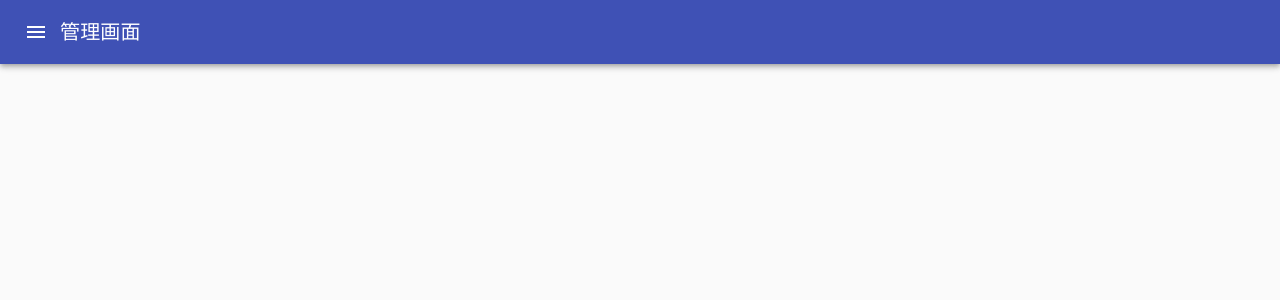
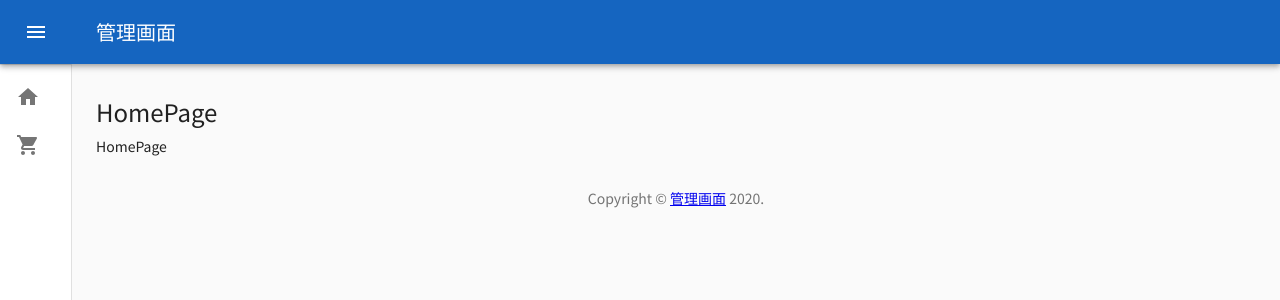
Before and after one commit to choimake/practice-material-ui, a React (Create React App) app: page / in a window 1280 px wide. Shown: the top 300 px of the page. Built offline with nearby package versions, Linux system fonts and the light colour scheme.

Commit message:
GenericTemplateにdrawerとmainを追加

```diff
--- a/src/components/templates/GenericTemplate.js
+++ b/src/components/templates/GenericTemplate.js
@@ -1,43 +1,185 @@
-import React from "react";
-import { createStyles, makeStyles } from "@material-ui/core/styles";
+import React, { useState } from "react";
+import clsx from "clsx";
+import {
+  createStyles,
+  makeStyles,
+  ThemeProvider,
+  createMuiTheme,
+} from "@material-ui/core/styles";
+import * as colors from "@material-ui/core/colors";
 import { PropTypes } from "prop-types";
 import {
   AppBar,
+  Box,
+  Container,
   CssBaseline,
+  Divider,
+  Drawer,
   IconButton,
   Toolbar,
   Typography,
 } from "@material-ui/core";
+import List from "@material-ui/core/List";
+import { Link } from "react-router-dom";
 import MenuIcon from "@material-ui/icons/Menu";
+import HomeIcon from "@material-ui/icons/Home";
+import ShoppingCartIcon from "@material-ui/icons/ShoppingCart";
+import ChevronLeftIcon from "@material-ui/icons/ChevronLeft";
+import ListItem from "@material-ui/core/ListItem";
+import ListItemIcon from "@material-ui/core/ListItemIcon";
+import ListItemText from "@material-ui/core/ListItemText";
+
+const drawerWidth = 240;
+
+const theme = createMuiTheme({
+  typography: {
+    fontFamily: [
+      "Noto Sans JP",
+      "Lato",
+      "游ゴシック Medium",
+      "游ゴシック体",
+      "Yu Gothic Medium",
+      "YuGothic",
+      "ヒラギノ角ゴ ProN",
+      "Hiragino Kaku Gothic ProN",
+      "メイリオ",
+      "Meiryo",
+      "ＭＳ Ｐゴシック",
+      "MS PGothic",
+      "sans-serif",
+    ].join(","),
+  },
+  palette: {
+    primary: { main: colors.blue[800] }, // テーマの色
+  },
+});
+
+const Copyright = () => {
+  return (
+    <Typography variant="body2" color="textSecondary" align="center">
+      {"Copyright © "}
+      <Link color="inherit" to="/">
+        管理画面
+      </Link>{" "}
+      {new Date().getFullYear()}
+      {"."}
+    </Typography>
+  );
+};
 
 const useStyles = makeStyles((theme) =>
   createStyles({
     root: {
       display: "flex",
     },
-    toolBar: {
+    toolbar: {
       paddingRight: 24,
     },
-    toolBarIcon: {
+    toolbarIcon: {
       display: "flex",
       alignItems: "center",
       justifyContent: "flex-end",
       padding: "0 8px",
+      ...theme.mixins.toolbar,
+    },
+    appBar: {
+      zIndex: theme.zIndex.drawer + 1,
+      transition: theme.transitions.create(["width", "margin"], {
+        easing: theme.transitions.easing.sharp,
+        duration: theme.transitions.duration.leavingScreen,
+      }),
+    },
+    appBarShift: {
+      marginLeft: drawerWidth,
+      width: `calc(100% - ${drawerWidth}px)`,
+      transition: theme.transitions.create(["width", "margin"], {
+        easing: theme.transitions.easing.sharp,
+        duration: theme.transitions.duration.enteringScreen,
+      }),
+    },
+    menuButton: {
+      marginRight: 36,
+    },
+    menuButtonHidden: {
+      display: "none",
     },
     title: {
       flexGrow: 1,
+    },
+    pageTitle: {
+      marginBottom: theme.spacing(1),
+    },
+    drawerPaper: {
+      position: "relative",
+      whiteSpace: "nowrap",
+      width: drawerWidth,
+      transition: theme.transitions.create("width", {
+        easing: theme.transitions.easing.sharp,
+        duration: theme.transitions.duration.enteringScreen,
+      }),
+    },
+    drawerPaperClose: {
+      overflowX: "hidden",
+      transition: theme.transitions.create("width", {
+        easing: theme.transitions.easing.sharp,
+        duration: theme.transitions.duration.leavingScreen,
+      }),
+      width: theme.spacing(7),
+      [theme.breakpoints.up("sm")]: {
+        width: theme.spacing(9),
+      },
+    },
+    appBarSpacer: theme.mixins.toolbar,
+    content: {
+      flexGrow: 1,
+      height: "100vh",
+      overflow: "auto",
+    },
+    container: {
+      paddingTop: theme.spacing(4),
+      paddingBottom: theme.spacing(4),
+    },
+    paper: {
+      padding: theme.spacing(2),
+      display: "flex",
+      overflow: "auto",
+      flexDirection: "column",
+    },
+    link: {
+      textDecoration: "none",
+      color: theme.palette.text.secondary,
     },
   })
 );
 
 const GenericTemplate = (props) => {
   const classes = useStyles();
+  const [open, setOpen] = useState(false);
+  const handleDrawerOpen = () => {
+    setOpen(true);
+  };
+  const handleDrawerClose = () => {
+    setOpen(false);
+  };
   return (
+    <ThemeProvider theme={theme}>
       <div className={classes.root}>
         <CssBaseline />
-      <AppBar position="absolute">
-        <Toolbar>
-          <IconButton edge="start" color="inherit" area-label="open drawer">
+        <AppBar
+          position="absolute"
+          className={clsx(classes.appBar, open && classes.appBarShift)}
+        >
+          <Toolbar className={classes.toolbar}>
+            <IconButton
+              edge="start"
+              color="inherit"
+              aria-label="open drawer"
+              onClick={handleDrawerOpen}
+              className={clsx(
+                classes.menuButton,
+                open && classes.menuButtonHidden
+              )}
+            >
               <MenuIcon />
             </IconButton>
             {/*
@@ -56,12 +198,63 @@ const GenericTemplate = (props) => {
             </Typography>
           </Toolbar>
         </AppBar>
-      <main>{props.title}</main>
+        <Drawer
+          variant="permanent"
+          classes={{
+            paper: clsx(classes.drawerPaper, !open && classes.drawerPaperClose),
+          }}
+          open={open}
+        >
+          <div className={classes.toolbarIcon}>
+            <IconButton onClick={handleDrawerClose}>
+              <ChevronLeftIcon />
+            </IconButton>
           </div>
+          <Divider />
+          <List>
+            <Link to="/" className={classes.link}>
+              <ListItem button>
+                <ListItemIcon>
+                  <HomeIcon />
+                </ListItemIcon>
+                <ListItemText primary="トップページ" />
+              </ListItem>
+            </Link>
+            <Link to="/products" className={classes.link}>
+              <ListItem button>
+                <ListItemIcon>
+                  <ShoppingCartIcon />
+                </ListItemIcon>
+                <ListItemText primary="商品ページ" />
+              </ListItem>
+            </Link>
+          </List>
+        </Drawer>
+        <main className={classes.content}>
+          <div className={classes.appBarSpacer} />
+          <Container maxWidth="lg" className={classes.container}>
+            <Typography
+              component="h2"
+              variant="h5"
+              color="inherit"
+              noWrap
+              className={classes.pageTitle}
+            >
+              {props.title}
+            </Typography>
+            {props.children}
+            <Box pt={4}>
+              <Copyright />
+            </Box>
+          </Container>
+        </main>
+      </div>
+    </ThemeProvider>
   );
 };
 
 GenericTemplate.propTypes = {
+  children: PropTypes.element,
   title: PropTypes.string,
 };
 
```
Lines whose indentation alone changed are shown as unchanged.
